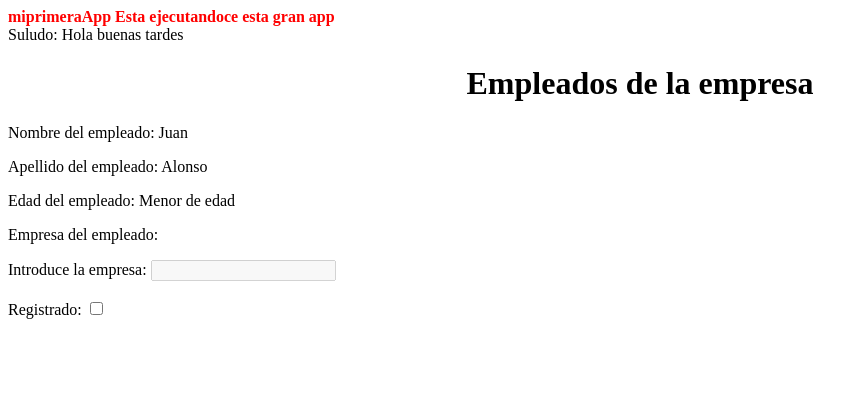
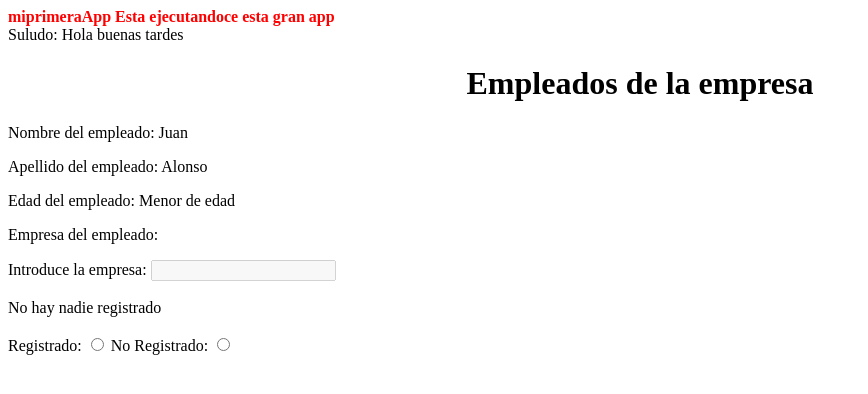
Before and after one commit to juanignacioalonso/angularPildoras, an Angular app in the folder miprimeraApp/: page / in a window 1280 px wide. Shown: the top 394 px of the page, without its empty margins (0-868 px from the left). Built offline with nearby package versions, Linux system fonts and the light colour scheme.

Commit message:
Event Binding Vide10

```diff
--- a/miprimeraApp/src/app/empleado/empleado.component.html
+++ b/miprimeraApp/src/app/empleado/empleado.component.html
@@ -7,7 +7,10 @@ Introduce la empresa: <input type="text" #empresa (keyup)="0" [disabled]="habili
 <br/>
 <br/>
 <!--input type="button" value="Confirme" (click)="llamaEmpresa(empresa.value)"--> <!-- evento (desencadenante de la acción) el boton desencadenara un evento -->
-
-Registrado: <input type="checkbox"  id="registro" [checked]="usoRegistrado ">
+{{textoDeRegistro}}
+<br/>
+<br/>
+Registrado: <input type="radio" value="si" name="nRegistro"  id="registro" [checked]="usoRegistrado "(click)="setUsuarioRegistrado($event)"><!--$event de esta maneta capturamos el evento para poder usarlo como un objeto en el metodo-->
+No Registrado: <input type="radio" value="no" name="nRegistro" (click)="setUsuarioRegistrado($event)" >
 
 {{getRegistroUsuario()}}
--- a/miprimeraApp/src/app/empleado/empleado.component.ts
+++ b/miprimeraApp/src/app/empleado/empleado.component.ts
@@ -28,8 +28,19 @@ export class EmpleadoComponent implements OnInit {
 
   usoRegistrado=false;
 
+  textoDeRegistro="No hay nadie registrado";
+
   getRegistroUsuario(){
     this.usoRegistrado=false;
+  }
+  setUsuarioRegistrado(event:Event){
+    //alert("El usuario se registro correctamente");
+    if((<HTMLInputElement>event.target).value=="si"){
+      this.textoDeRegistro="El usuario se acaba de registrar"
+    }
+    else{
+      this.textoDeRegistro="No hay nadie registrado";
+    }
   }
 
   constructor() { }
```
